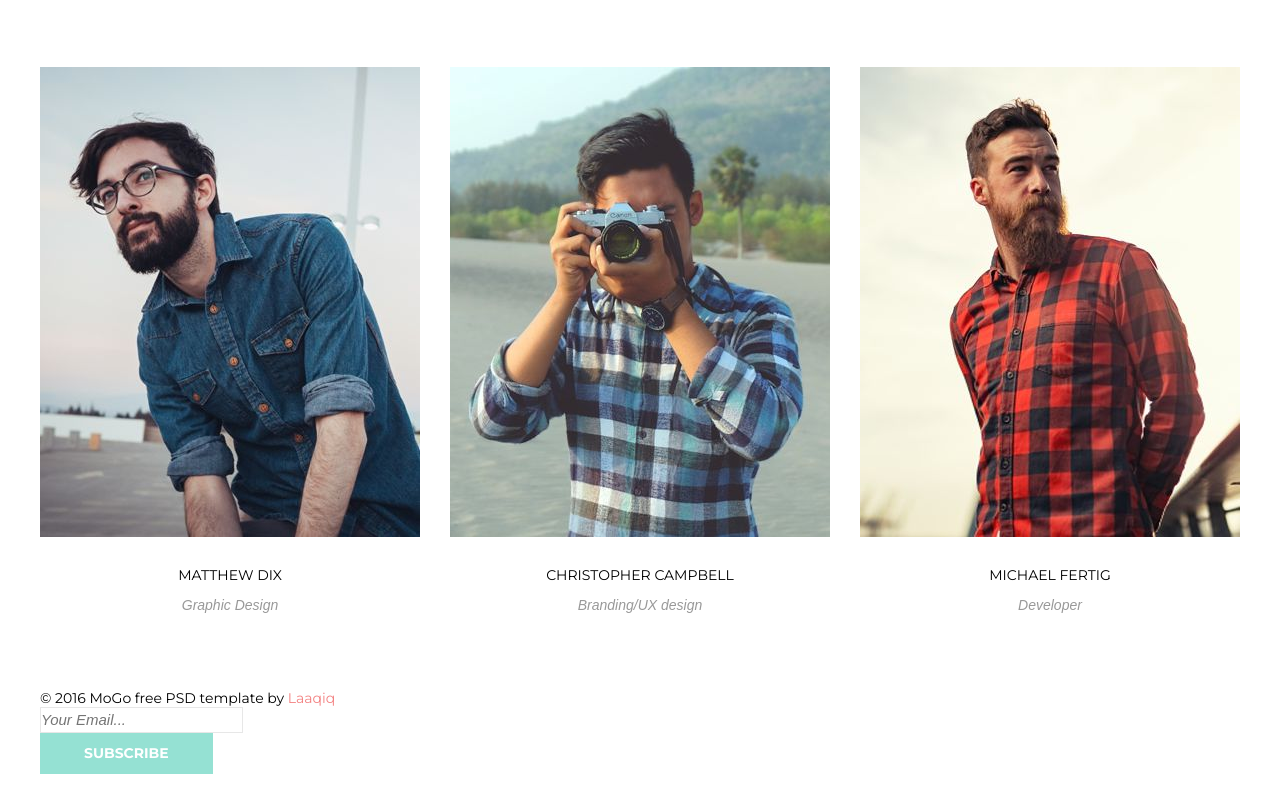
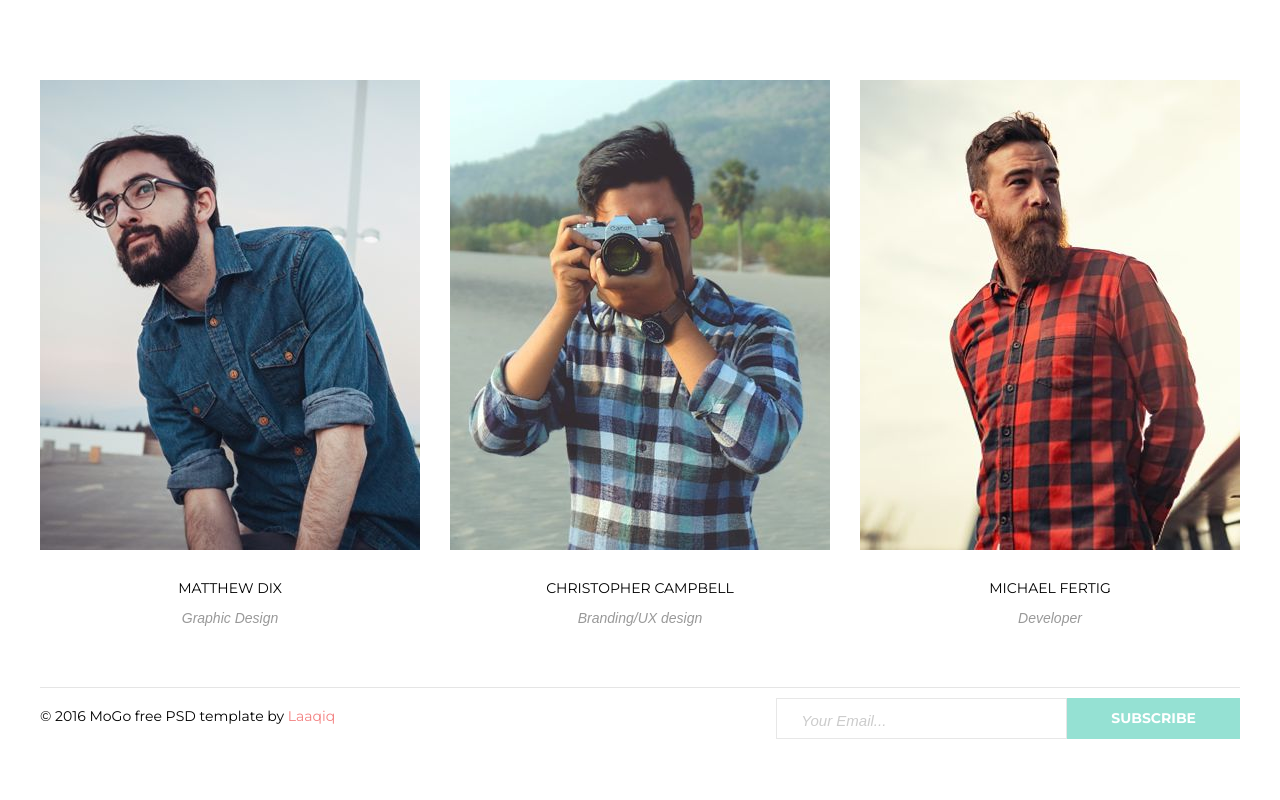
Before and after one commit to MarinaSergeyeva/goit-fe-course, a plain HTML site: page html-css/module-06/index.html in a window 1280 px wide. Shown: the part 935-1735 px from the top of the page. After the commit the page ends 1686 px from the top, so only its background shows below. Drawn offline with Linux system fonts and the light colour scheme.

Commit message:
module-06 preview

```diff
--- a/html-css/module-06/css/styles.css
+++ b/html-css/module-06/css/styles.css
@@ -68,9 +68,10 @@ a {
 /* HEADER */
 
 .header {
+  padding: 30px 0px;
   display: flex;
   min-height: 90px;
-  align-items: center;
+  align-items: baseline;
   /* background-color: #f38181; */
 }
 
@@ -126,14 +127,10 @@ a {
 
 }
 
-.header-wrapper {
+.navigation {
   display: flex;
   justify-content: space-between;
-  align-items: flex-end;
-}
-
-.navigation {
-  /* background-color: #fce38a; */
+  align-items: baseline;
 }
 
 .navigation__list {
@@ -213,10 +210,11 @@ a {
 .services__list {
   display: flex;
   flex-wrap: wrap;
+  justify-content: space-between;
 }
 
 .services__list-item {
-  width: calc((1200px - 2*20px) / 3);
+  flex-basis: calc((1200px - 2*20px) / 3);
   padding-left: 80px;
   /* background-color: #fce38a; */
   background-repeat: no-repeat;
@@ -224,22 +222,13 @@ a {
   background-position-x: 20px;
 }
 
-.services__list-item:not(:nth-child(3n)) {
+/* .services__list-item:not(:nth-child(3n)) {
   margin-right: 20px;
-}
+} */
 
 .services__list-item:nth-child(-n + 3) {
   margin-bottom: 98px;
 }
-
-/* .services__list-item::before {
-  display: inline-block;
-  content: '';
-  width: 32px;
-  height: 32px;
-  background-color: blue;
-} */
-
 
 .photography {
   background-image: url(../img/services/icon-photography.png);
@@ -283,8 +272,9 @@ a {
 
 /* TEAM SECTION */
 
+
+
 .section-team-description {
-  /* width: max-content; */
   max-width: 980px;
   text-align: center;
   margin: 0 auto;
@@ -311,27 +301,16 @@ a {
   margin-right: 30px;
 }
 
-.team__list-item:hover .team__list-item-image-wrapper,
+/* .team__list-item:hover .team__list-item-image-wrapper,
 .team__list-item:focus .team__list-item-image-wrapper {
   animation: team-list-icon-move 1s ease-in-out;
-}
+} */
 
 .team__list-item:hover .overlay,
 .team__list-item:focus .overlay {
   opacity: 0.9;
   visibility: visible;
 }
-
-
-
-/* .team__list-item-image-wrapper::before {
-  content: '';
-  width: 100%;
-  height: 100%;
-  background-color: var(--main-color);
-  opacity: 0;
-  visibility: hidden;
-} */
 
 .team__list-item-image {
   margin-bottom: 30px;
@@ -358,6 +337,12 @@ a {
   position: relative;
 }
 
+.team__list-item:hover .team__list-item-image-wrapper,
+.team__list-item:focus .team__list-item-image-wrapper {
+  transform: translate(-10px, -10px);
+  transition: box-shadow 2s linear .5s;
+}
+
 .overlay {
   position: absolute;
   top: 0;
@@ -369,18 +354,20 @@ a {
       var(--secondary-color));
   opacity: 0;
   visibility: hidden;
+  box-shadow: 10px 10px var(--main-color);
 }
 
 .overlay:hover,
 .overlay:focus {
   opacity: 0.9;
   visibility: visible;
+
 }
 
-@keyframes team-list-icon-move {
+/* @keyframes team-list-icon-move {
   0% {
     transform: translate(0);
-    /* opacity: 0; */
+    opacity: 0;
 }
 
 50% {
@@ -391,6 +378,8 @@ a {
   transform: translate(0);
 }
 }
+
+*/
 
 .socials__list {
   display: flex;
@@ -433,8 +422,23 @@ a {
 /* FOOTER */
 
 .footer {
-  padding-top: 26px;
-  padding-bottom: 26px;
+  padding-top: 10px;
+  padding-bottom: 12px;
+}
+
+.footer-filling {
+  display: flex;
+  justify-content: space-between;
+  flex-wrap: wrap;
+}
+
+.footer-filling:before {
+  content: '';
+  display: block;
+  height: 1px;
+  width: 100%;
+  background-color: #e5e5e5;
+  margin-bottom: 10px;
 }
 
 .footer-info {
@@ -442,6 +446,7 @@ a {
   font-weight: 400;
   font-size: 14px;
   line-height: 1.2;
+  padding: 10px 0px;
 }
 
 .design-link {
@@ -454,16 +459,15 @@ a {
 }
 
 .subscribe {
-  /* display: flex; */
+  display: flex;
 }
 
 .subscribe-email-field {
   border: none;
   border: 1px solid #e7e7e7;
-  font-style: italic;
-  font-size: 15px;
+  padding: 0 12px;
+  font-size: 20px;
   line-height: 24px;
-  color: #cccccc;
 }
 
 .subscribe-button {
@@ -478,8 +482,16 @@ a {
   line-height: 1.2;
   color: #ffffff;
   text-transform: uppercase;
+  cursor: pointer;
 }
 
+::placeholder {
+  font-style: italic;
+  font-size: 15px;
+  line-height: 24px;
+  color: #cccccc;
+  padding: 0 12px;
+}
 
 
 
--- a/html-css/module-06/index.html
+++ b/html-css/module-06/index.html
@@ -18,9 +18,9 @@
 
   <header class="header">
     <div class="container">
-      <div class="header-wrapper">
+      <nav class="navigation">
         <a href="#" class="logo">MoGo</a>
-        <nav class="navigation">
+
         <ul class="navigation__list">
           <li class="navigation__list-item">
             <a href="" class="navigation__list-item-link">About</a>
@@ -39,7 +39,6 @@
           </li>
         </ul>
       </nav>
-      </div>
     </div>
   </header>
 
@@ -143,7 +142,7 @@
               </div>
             </div>
 
-            <p class="team__list-item-name">Matthew Dix</p>
+            <h4 class="team__list-item-name">Matthew Dix</h4>
             <p class="team__list-item-position">Graphic Design</p>
           </li>
 
@@ -177,7 +176,7 @@
               </div>
             </div>
 
-            <p class="team__list-item-name">Christopher Campbell</p>
+            <h4 class="team__list-item-name">Christopher Campbell</h4>
             <p class="team__list-item-position">Branding/UX design</p>
           </li>
           <li class="team__list-item">
@@ -210,7 +209,7 @@
               </div>
             </div>
 
-            <p class="team__list-item-name">Michael Fertig</p>
+            <h4 class="team__list-item-name">Michael Fertig</h4>
             <p class="team__list-item-position">Developer</p>
           </li>
         </ul>
@@ -218,7 +217,8 @@
     </section>
 
     <footer class="footer">
-      <div class="container">
+      <div class="container footer-filling">
+        <!-- <div class="footer-filling"> -->
         <p class="footer-info">
           © 2016 MoGo free PSD template by
           <a href="#" class="design-link">Laaqiq</a>
@@ -227,6 +227,7 @@
           <input type="text" name="email" placeholder="Your Email..." class="subscribe-email-field" />
           <button class="subscribe-button">Subscribe</button>
         </div>
+        <!-- </div> -->
       </div>
     </footer>
   </main>
```
Lines whose indentation alone changed are shown as unchanged.
